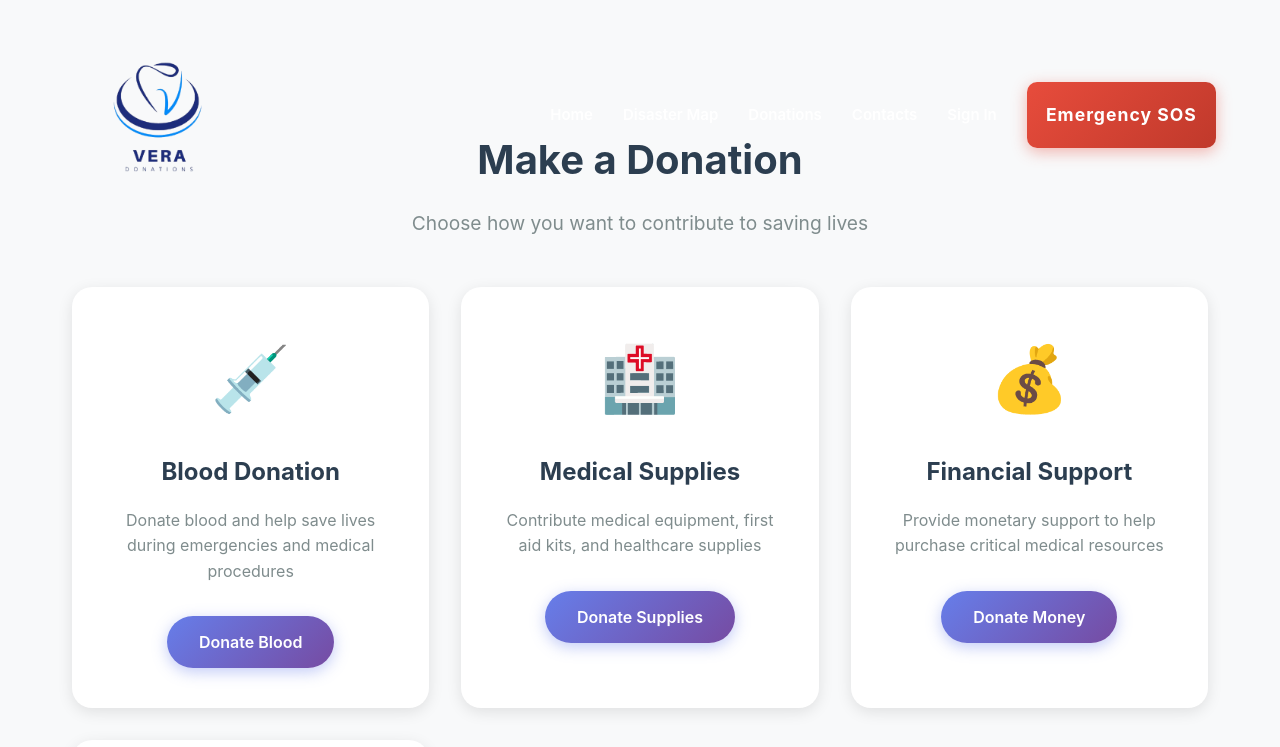
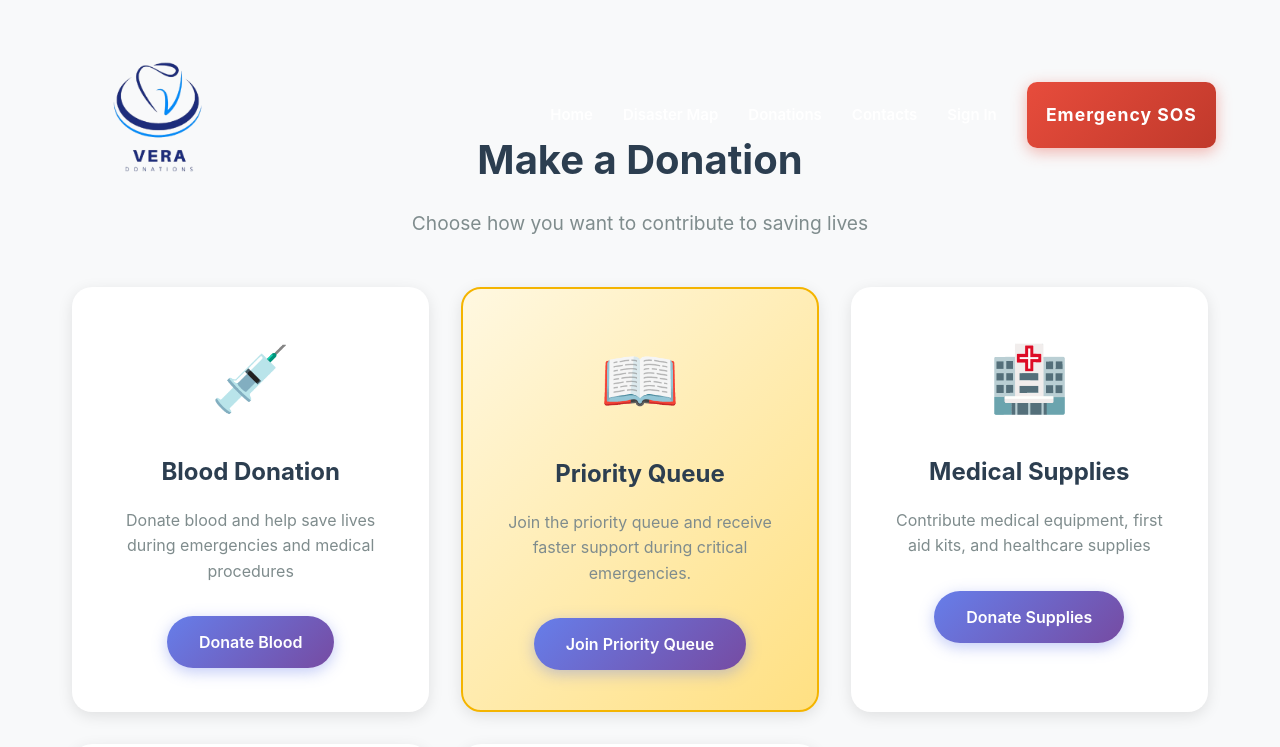
Before and after one commit to kavithaniwandi/R26-IT-047, a React (Vite) app in the folder Frontend/: page /donations in a window 1280 px wide. Shown: the top 747 px of the page. Built offline with nearby package versions, Linux system fonts and the light colour scheme.

Commit message:
Project setup
Trial run

```diff
--- a/Frontend/src/pages/Donations.css
+++ b/Frontend/src/pages/Donations.css
@@ -48,6 +48,40 @@
   box-shadow: 0 6px 20px rgba(0, 0, 0, 0.15);
 }
 
+.story-card {
+  background: linear-gradient(135deg, #fff8e1 0%, #ffe082 100%);
+  padding: 2.5rem;
+  border-radius: 20px;
+  text-align: center;
+  box-shadow: 0 4px 15px rgba(0, 0, 0, 0.1);
+  transition: transform 0.3s ease, box-shadow 0.3s ease;
+  border: 2px solid #f4b400;
+}
+
+.story-card:hover {
+  transform: translateY(-5px);
+  box-shadow: 0 6px 20px rgba(244, 180, 0, 0.25);
+}
+
+.story-icon {
+  font-size: 4rem;
+  display: block;
+  margin-bottom: 1.5rem;
+}
+
+.story-card h2 {
+  font-size: 1.5rem;
+  color: #2c3e50;
+  margin-bottom: 1rem;
+}
+
+.story-card p {
+  font-size: 1rem;
+  color: #7f8c8d;
+  line-height: 1.6;
+  margin-bottom: 2rem;
+}
+
 .donation-icon {
   font-size: 4rem;
   display: block;
--- a/Frontend/src/pages/Donations.jsx
+++ b/Frontend/src/pages/Donations.jsx
@@ -18,6 +18,12 @@ function Donations() {
             <h2>Blood Donation</h2>
             <p>Donate blood and help save lives during emergencies and medical procedures</p>
             <button className="donate-button">Donate Blood</button>
+          </div>
+          <div className="story-card">
+            <span className="story-icon">📖</span>
+            <h2>Priority Queue</h2>
+            <p>Join the priority queue and receive faster support during critical emergencies.</p>
+            <button className="donate-button">Join Priority Queue</button>
           </div>
           <div className="donation-card">
             <span className="donation-icon">🏥</span>
```
Also changed, not shown: Frontend/package.json (+9 -6 lines), 2 other files (tests, documents, lock files or other folders).
